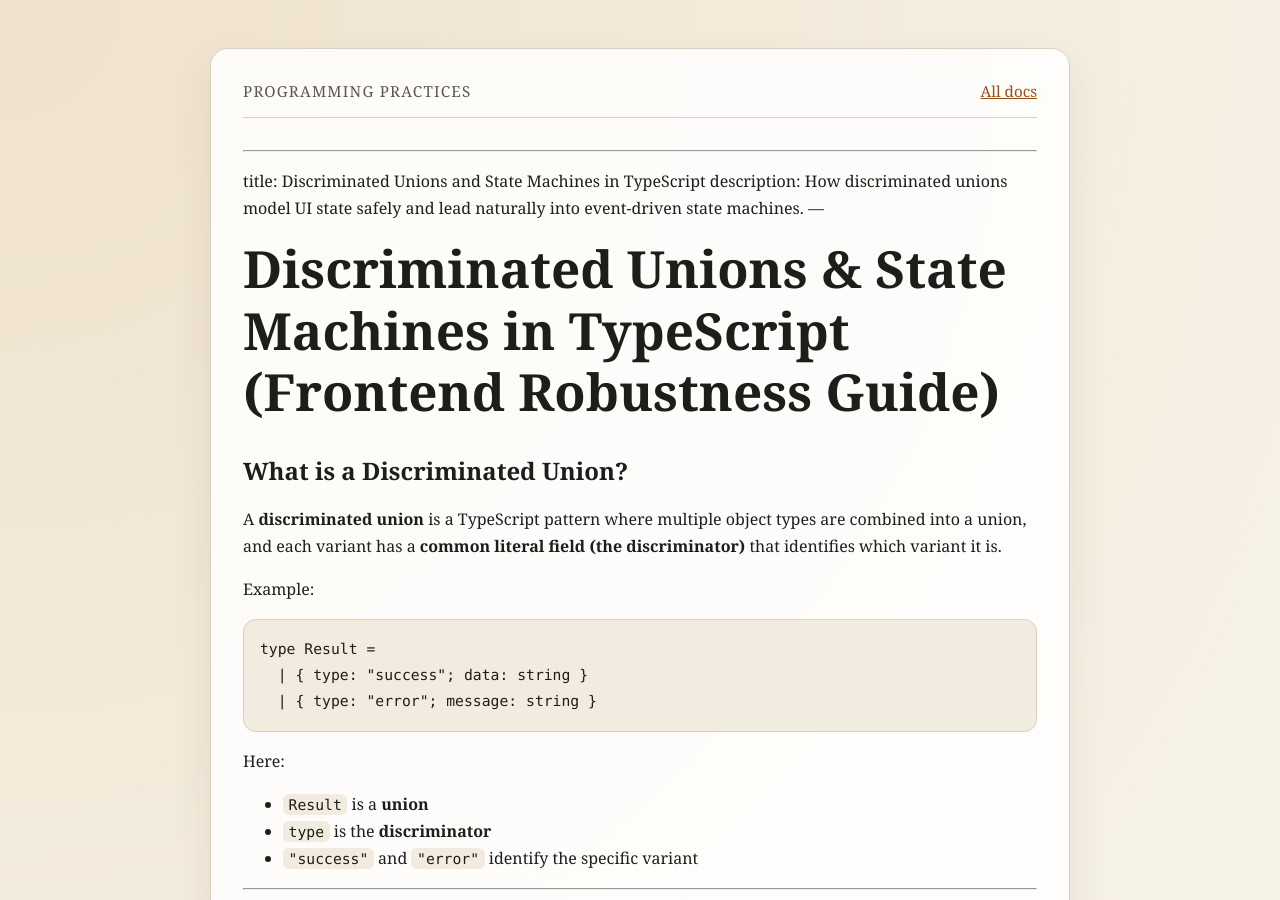
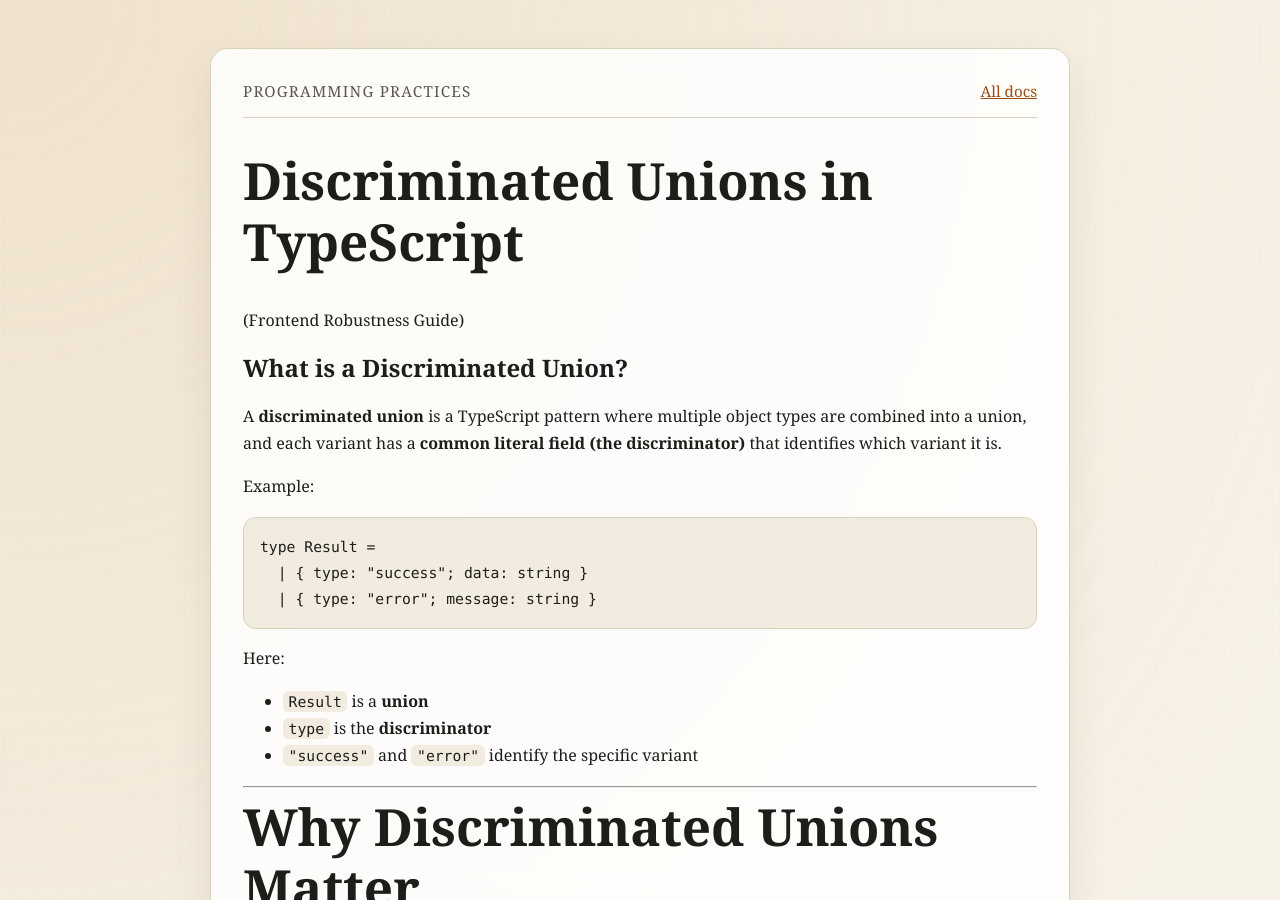
Before and after one commit to bjing/programming-practices, a Jekyll site: the page built from docs/discriminated-unions-typescript-guide.md, in a window 1280 px wide and 900 px high. Built offline with Jekyll 4.4.1, drawn with Linux system fonts in a browser that asks for light colours; our own code applies the rules of GitHub Pages for plain Markdown files.

```diff
--- a/docs/discriminated-unions-typescript-guide.md
+++ b/docs/discriminated-unions-typescript-guide.md
@@ -1,10 +1,11 @@
-
 ---
-title: Discriminated Unions and State Machines in TypeScript
+title: Discriminated Unions in TypeScript
 description: How discriminated unions model UI state safely and lead naturally into event-driven state machines.
+layout: default
 ---
 
-# Discriminated Unions & State Machines in TypeScript (Frontend Robustness Guide)
+# Discriminated Unions in TypeScript
+(Frontend Robustness Guide)
 
 ## What is a Discriminated Union?
 
```
Also changed, not shown: docs/discriminated-unions-typescript-slides.md (+1 -1 lines), docs/how-to-add-new-page.md (added, +23 -0 lines).
